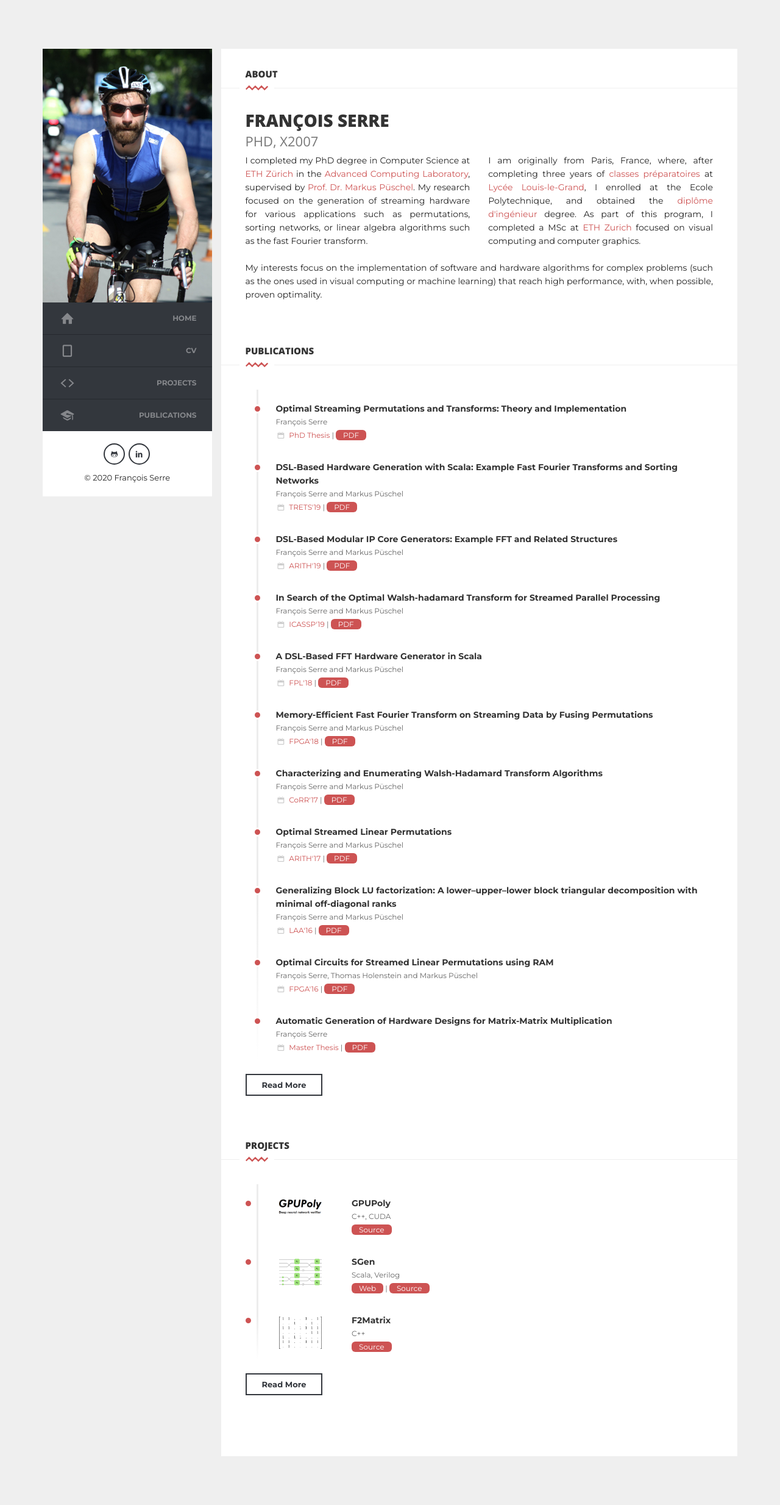
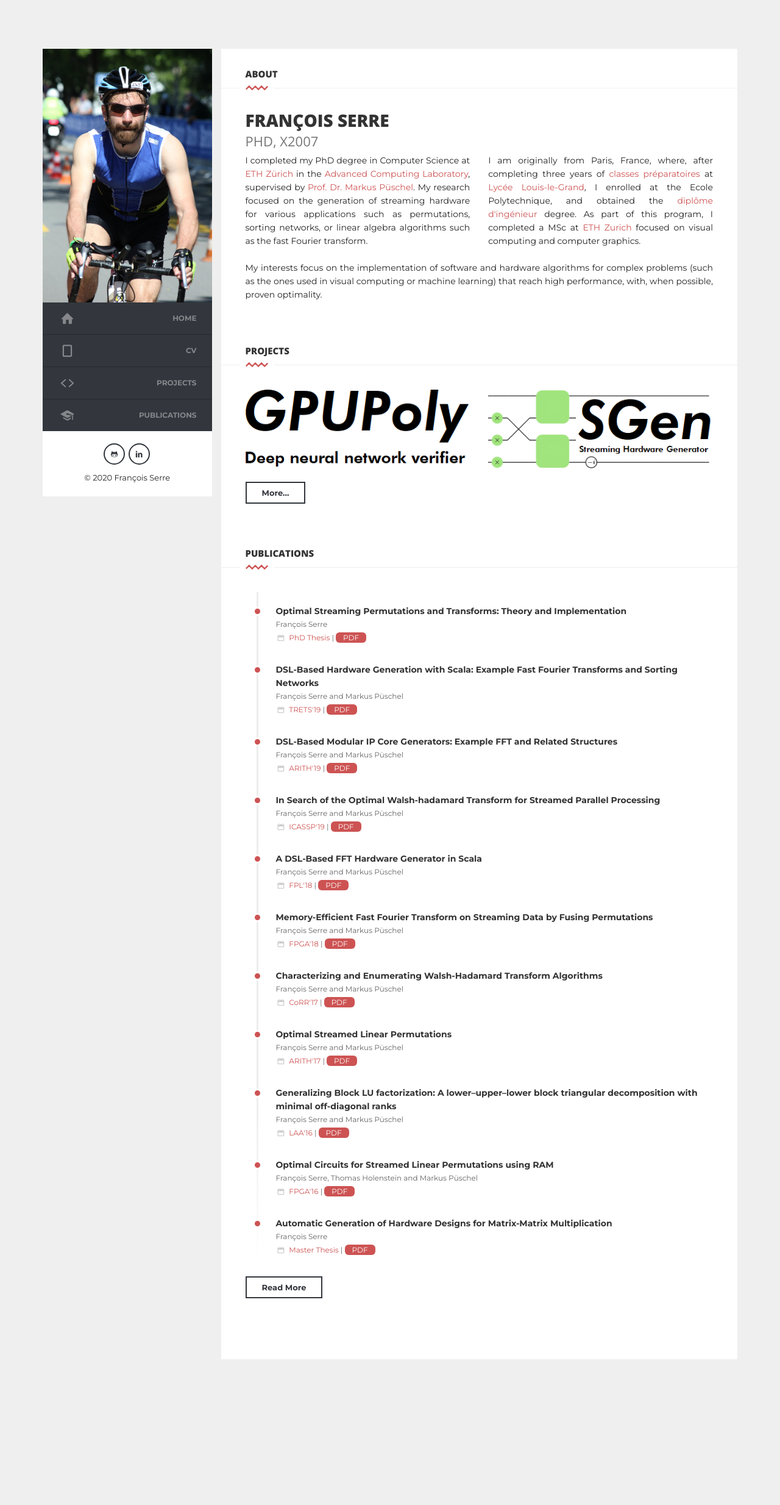
Before and after one commit to fserre/fserre.github.io, a Jekyll site: the page built from index.html, in a window 1280 px wide. Shown: the whole page at 61% size. Built offline with Jekyll 4.4.1, drawn with Linux system fonts in a browser that asks for light colours; some web fonts are replaced; after the commit the page ends 2309 px from its top, so only the background shows below that.

Commit message:
Change logos Change main page projects

```diff
--- a/_sass/_layout.scss
+++ b/_sass/_layout.scss
@@ -157,6 +157,30 @@
     font-size: 22px;
     color: #777777;
 }
+
+
+
+
+// Project
+
+.project{
+    //padding: 5px;
+    //border: 2px solid;
+    //border-color: #ffffff;
+    border-radius: 7px;
+}
+.project:hover {
+    //padding: 5px;
+    //border: 2px solid;
+    //border-color: #26292e;
+    //color: #000000;
+    filter: invert(20%);
+    -webkit-transition-duration: 0.3s;
+    -ms-transition-duration: 0.3s;
+    transition-duration: 0.3s;
+    border-radius: 7px;
+}
+
 
 /* --------------------------------------------------------------- */
 /* -------------------------- Timeline --------------------------- */
--- a/index.html
+++ b/index.html
@@ -6,9 +6,11 @@
 <div class="main-title">
     <h1>About</h1>
     <div class="divider">
-    <div class="zigzag large clearfix "  data-svg-drawing="yes" >
-      <svg xml:space="preserve" viewBox="0 0 69.172 14.975" width="37" height="28" y="0px" x="0px" xmlns:xlink="http://www.w3.org/1999/xlink" xmlns="http://www.w3.org/2000/svg" version="1.1">
-        <path d="M1.357,12.26 10.807,2.81 20.328,12.332 29.781,2.879 39.223,12.321 48.754,2.79 58.286,12.321 67.815,2.793"  style="stroke-dasharray: 93.9851, 93.9851; stroke-dashoffset: 0;"/>
+        <div class="zigzag large clearfix " data-svg-drawing="yes">
+            <svg xml:space="preserve" viewBox="0 0 69.172 14.975" width="37" height="28" y="0px" x="0px"
+                 xmlns:xlink="http://www.w3.org/1999/xlink" xmlns="http://www.w3.org/2000/svg" version="1.1">
+        <path d="M1.357,12.26 10.807,2.81 20.328,12.332 29.781,2.879 39.223,12.321 48.754,2.79 58.286,12.321 67.815,2.793"
+              style="stroke-dasharray: 93.9851, 93.9851; stroke-dashoffset: 0;"/>
       </svg>
         </div>
     </div>
@@ -27,31 +29,79 @@
                     I completed my PhD degree in Computer Science at <a href="https://www.ethz.ch/">ETH Zürich</a>
                     in the <a href="https://acl.inf.ethz.ch/">Advanced Computing Laboratory</a>, supervised by
                     <a href="https://acl.inf.ethz.ch/people/markusp/">Prof. Dr. Markus Püschel</a>.
-          My research focused on the generation of streaming hardware for various applications such as permutations, sorting networks, or linear algebra algorithms such as the fast Fourier transform.
+                    My research focused on the generation of streaming hardware for various applications such as
+                    permutations, sorting networks, or linear algebra algorithms such as the fast Fourier transform.
                 </p>
-        <br />
+                <br/>
             </div>
             <div class="col-md-6">
                 <p align="justify">
-          I am originally from Paris, France, where, after completing three years of <a href="https://en.wikipedia.org/wiki/Classe_pr%C3%A9paratoire_aux_grandes_%C3%A9coles">classes préparatoires</a> at <a href="https://en.wikipedia.org/wiki/Lyc%C3%A9e_Louis-le-Grand">Lycée Louis-le-Grand</a>, I enrolled at the Ecole Polytechnique, and obtained the <a href="https://en.wikipedia.org/wiki/%C3%89cole_Polytechnique#The_'Polytechnicien_Engineer'_program">diplôme d'ingénieur</a> degree. As part of this program, I completed a MSc at <a href="https://www.ethz.ch/">ETH Zurich</a> focused on visual computing and computer graphics.
+                    I am originally from Paris, France, where, after completing three years of <a
+                        href="https://en.wikipedia.org/wiki/Classe_pr%C3%A9paratoire_aux_grandes_%C3%A9coles">classes
+                    préparatoires</a> at <a href="https://en.wikipedia.org/wiki/Lyc%C3%A9e_Louis-le-Grand">Lycée
+                    Louis-le-Grand</a>, I enrolled at the Ecole Polytechnique, and obtained the <a
+                        href="https://en.wikipedia.org/wiki/%C3%89cole_Polytechnique#The_'Polytechnicien_Engineer'_program">diplôme
+                    d'ingénieur</a> degree. As part of this program, I completed a MSc at <a
+                        href="https://www.ethz.ch/">ETH Zurich</a> focused on visual computing and computer graphics.
                 </p>
             </div>
         </div>
         <div class="row">
             <div class="col-md-12">
                 <p align="justify">
-        My interests focus on the implementation of software and hardware algorithms for complex problems (such as the ones used in visual computing or machine learning) that reach high performance, with, when possible, proven optimality.
+                    My interests focus on the implementation of software and hardware algorithms for complex problems
+                    (such as the ones used in visual computing or machine learning) that reach high performance, with,
+                    when possible, proven optimality.
                 </p>
             </div>
         </div>
     </div>
 </div>
+
+
+<div class="main-title">
+    <h1>Projects</h1>
+    <div class="divider">
+        <div class="zigzag large clearfix " data-svg-drawing="yes">
+            <svg xml:space="preserve" viewBox="0 0 69.172 14.975" width="37" height="28" y="0px" x="0px"
+                 xmlns:xlink="http://www.w3.org/1999/xlink" xmlns="http://www.w3.org/2000/svg" version="1.1">
+        <path d="M1.357,12.26 10.807,2.81 20.328,12.332 29.781,2.879 39.223,12.321 48.754,2.79 58.286,12.321 67.815,2.793"
+              style="stroke-dasharray: 93.9851, 93.9851; stroke-dashoffset: 0;"/>
+      </svg>
+        </div>
+    </div>
+</div>
+
+<div class="content">
+    <div class="block-content ">
+        <div class="row">
+            <div class="">
+                {% for p in site.pages %}
+                {% if p.type == 'project' and p.showInHomepage %}
+                <span class="col-md-6">
+                    <a href="projects/#{{ p.name }}">
+                        <img class="project" src="{{ p.img }}"/>
+                    </a>
+                </span>
+
+                {% endif %}
+                {% endfor %}
+            </div>
+        </div>
+        <br/>
+        <a href="projects/" class="but brd">More...</a>
+    </div>
+</div>
+
+
 <div class="main-title">
     <h1>Publications</h1>
     <div class="divider">
-    <div class="zigzag large clearfix "  data-svg-drawing="yes" >
-      <svg xml:space="preserve" viewBox="0 0 69.172 14.975" width="37" height="28" y="0px" x="0px" xmlns:xlink="http://www.w3.org/1999/xlink" xmlns="http://www.w3.org/2000/svg" version="1.1">
-        <path d="M1.357,12.26 10.807,2.81 20.328,12.332 29.781,2.879 39.223,12.321 48.754,2.79 58.286,12.321 67.815,2.793"  style="stroke-dasharray: 93.9851, 93.9851; stroke-dashoffset: 0;"/>
+        <div class="zigzag large clearfix " data-svg-drawing="yes">
+            <svg xml:space="preserve" viewBox="0 0 69.172 14.975" width="37" height="28" y="0px" x="0px"
+                 xmlns:xlink="http://www.w3.org/1999/xlink" xmlns="http://www.w3.org/2000/svg" version="1.1">
+        <path d="M1.357,12.26 10.807,2.81 20.328,12.332 29.781,2.879 39.223,12.321 48.754,2.79 58.286,12.321 67.815,2.793"
+              style="stroke-dasharray: 93.9851, 93.9851; stroke-dashoffset: 0;"/>
       </svg>
         </div>
     </div>
@@ -67,7 +117,7 @@
                         {% for p in site.pages %}
                         {% if p.type == 'publication' %}
                         <div class="exp">
-              <div class="hgroup" >
+                            <div class="hgroup">
                                 <h4>{{ p.title }}</h4>
                                 <h6>{{ p.authors }}</h6>
                                 <h6>
@@ -83,56 +133,7 @@
                 </div>
             </div>
         </div>
-    <br />
+        <br/>
         <a href="publications/" class="but brd">Read More</a>
     </div>
 </div>
-
-
-<div class="main-title">
-  <h1>Projects</h1>
-  <div class="divider">
-    <div class="zigzag large clearfix "  data-svg-drawing="yes" >
-      <svg xml:space="preserve" viewBox="0 0 69.172 14.975" width="37" height="28" y="0px" x="0px" xmlns:xlink="http://www.w3.org/1999/xlink" xmlns="http://www.w3.org/2000/svg" version="1.1">
-        <path d="M1.357,12.26 10.807,2.81 20.328,12.332 29.781,2.879 39.223,12.321 48.754,2.79 58.286,12.321 67.815,2.793"  style="stroke-dasharray: 93.9851, 93.9851; stroke-dashoffset: 0;"/>
-      </svg>
-    </div>
-  </div>
-</div>
-
-<div class="content">
-  <div class="block-content ">
-    <div class="timeline education">
-      <div class="row ">
-        <div class="col-md-12">
-          <div class="exp-holder">
-
-            {% for p in site.pages %}
-            {% if p.type == 'project' %}
-            <div class="exp row">
-				<div class="col-md-2">
-					<img style="max-width: 80px;max-height: 100px; padding: 5px; align:left;" src="{{ p.img }}" />
-				</div>
-				<div class="col-md-10 hgroup" >
-					<h4>{{ p.title }}</h4>
-					<h6>{{ p.language }}</h6>
-					<h6>
-					{% if p.web %}
-					<a href="{{ p.web }}"><span class="current">Web</span></a> |
-					{% endif %}
-					<a href="{{ p.source }}"><span class="current">Source</span></a>
-					</h6>
-				</div>
-			</div>
-			<br /><br /><br />
-            {% endif %}
-            {% endfor %}
-
-          </div>
-        </div>
-      </div>
-    </div>
-    <br />
-    <a href="projects/" class="but brd">Read More</a>
-  </div>
-</div>
```
Also changed, not shown: projects/000_gpupoly.md (+1 -1 lines), projects/001_sgen.md (+1 -1 lines), projects/002_f2matrix.md (+1 -1 lines), projects/index.md (+10 -26 lines), img/sgen.png, 1 other file. Lines whose indentation alone changed are shown as unchanged.
